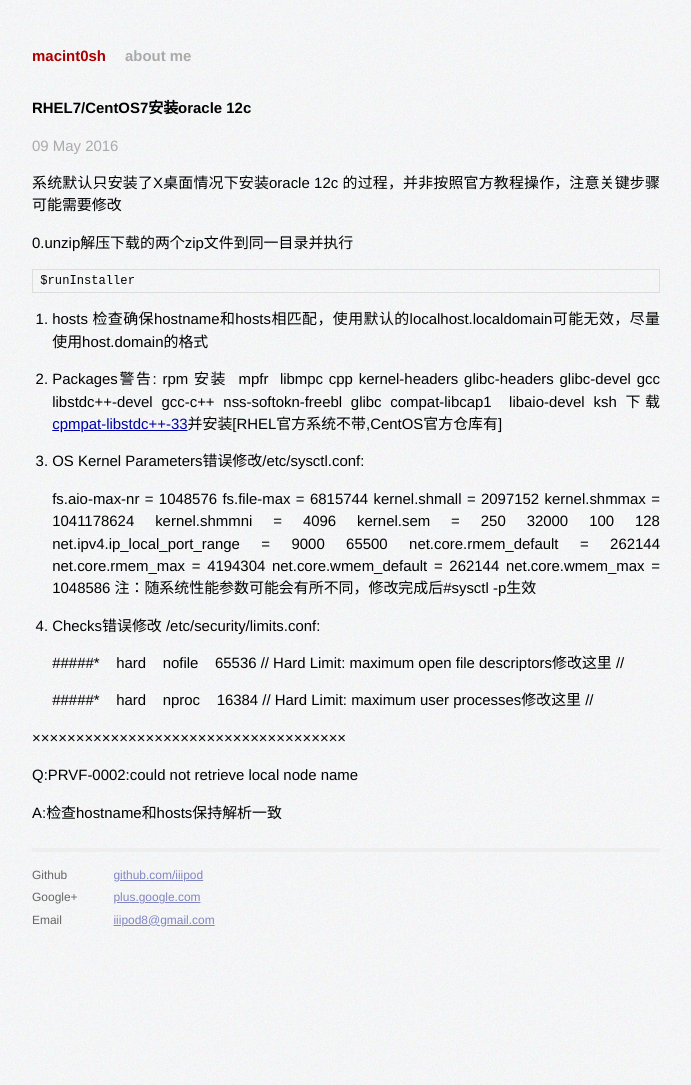
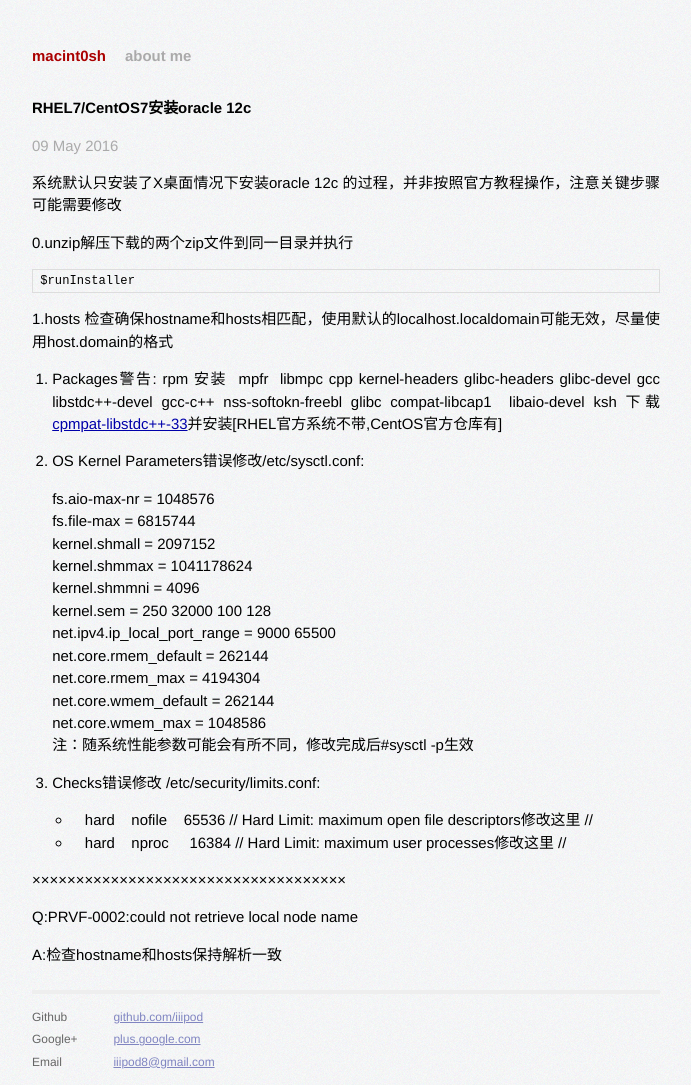
Before and after one commit to iiipod/iiipod.github.com, a Jekyll site: the page built from _posts/2016-05-09-oracle_12c.markdown, in a window 1280 px wide. Shown: the whole page, without its empty margins (294-985 px from the left). Built offline with Jekyll 4.4.1, drawn with Linux system fonts in a browser that asks for light colours; Markdown is read by kramdown in place of the engine named in the settings; before the commit the page ends 945 px from its top, so only the background shows below that.

Commit message:
2016年 05月 09日 星期一 10:35:14

```diff
--- a/_posts/2016-05-09-oracle_12c.markdown
+++ b/_posts/2016-05-09-oracle_12c.markdown
@@ -10,7 +10,7 @@
 
     $runInstaller
 
-1. hosts
+1.hosts
 检查确保hostname和hosts相匹配，使用默认的localhost.localdomain可能无效，尽量使用host.domain的格式
 
 2. Packages警告:
@@ -34,9 +34,8 @@
 
 4. Checks错误修改 /etc/security/limits.conf:
 
-    #####*    hard    nofile    65536 // Hard Limit: maximum open file descriptors修改这里 //
-
-    #####*    hard    nproc    16384 // Hard Limit: maximum user processes修改这里 //
+    *    hard    nofile    65536 // Hard Limit: maximum open file descriptors修改这里 //
+    *    hard    nproc     16384 // Hard Limit: maximum user processes修改这里 //
 
 ××××××××××××××××××××××××××××××××××××
 
```
